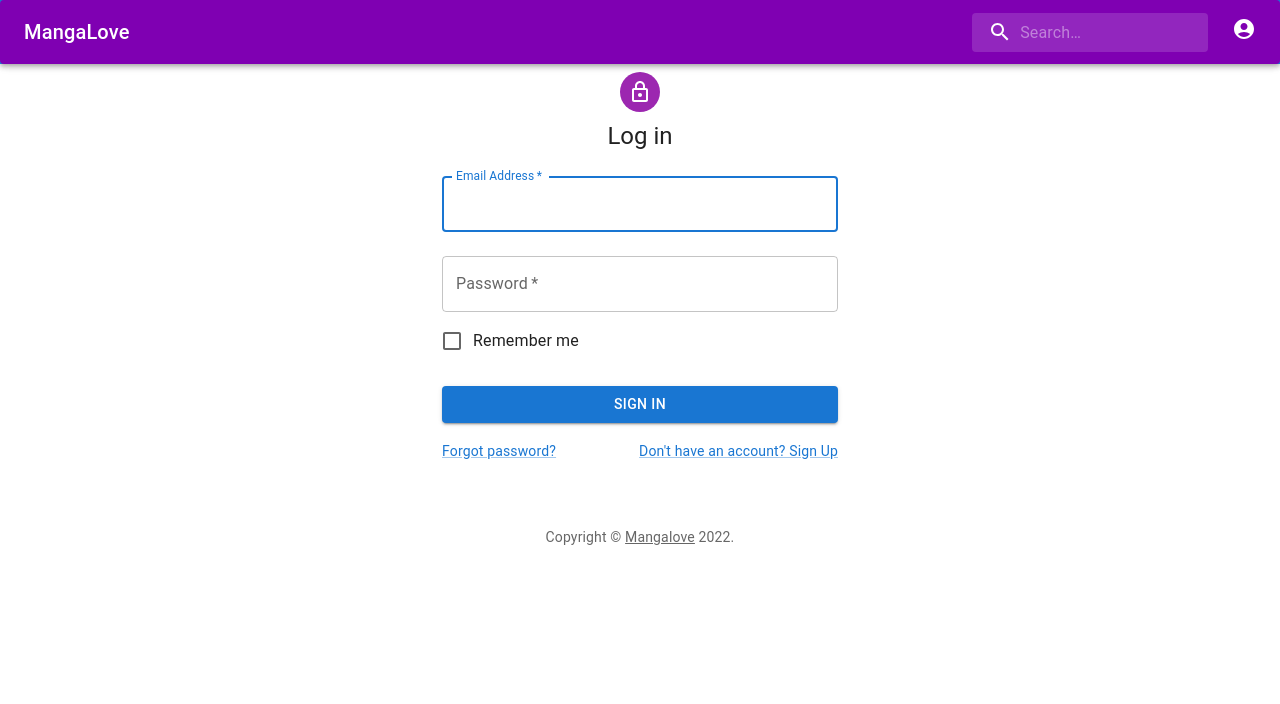
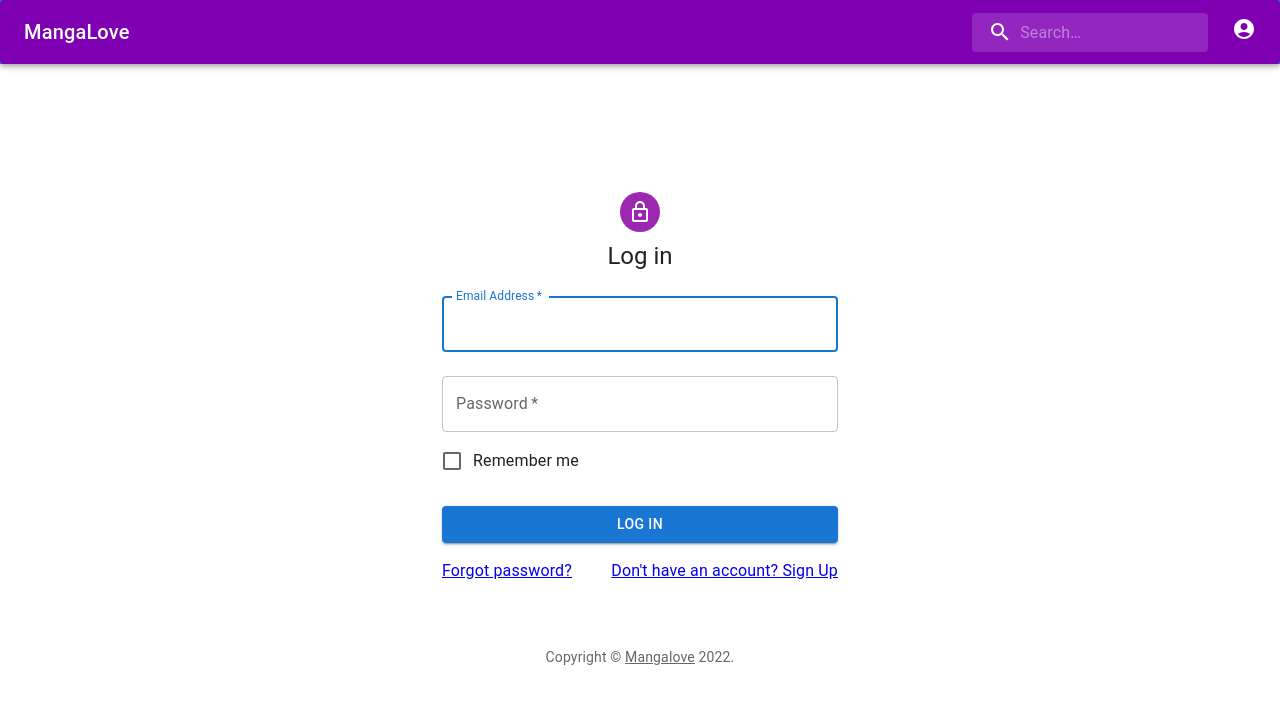
Before and after one commit to lorenapinkala/MangaloveFront, a React (Create React App) app: page /login in a window 1280 px wide. Shown: the top 704 px of the page. Built offline with nearby package versions, Linux system fonts and the light colour scheme.

Commit message:
linkeo de login

```diff
--- a/src/components/Login.js
+++ b/src/components/Login.js
@@ -5,7 +5,6 @@ import CssBaseline from '@mui/material/CssBaseline';
 import TextField from '@mui/material/TextField';
 import FormControlLabel from '@mui/material/FormControlLabel';
 import Checkbox from '@mui/material/Checkbox';
-import Link from '@mui/material/Link';
 import Grid from '@mui/material/Grid';
 import Box from '@mui/material/Box';
 import LockOutlinedIcon from '@mui/icons-material/LockOutlined';
@@ -13,6 +12,7 @@ import Typography from '@mui/material/Typography';
 import Container from '@mui/material/Container';
 import { createTheme, ThemeProvider } from '@mui/material/styles';
 import Copyright from '../commons/Copyright';
+import { Link } from "react-router-dom";
 
 const Login = () => {
 
@@ -20,7 +20,7 @@ const Login = () => {
 
   return (
     <ThemeProvider theme={theme}>
-      <Container component="main" maxWidth="xs">
+      <Container component="main" maxWidth="xs" sx={{ pt: 15 }}>
         <CssBaseline />
         <Box
           sx={{
@@ -67,16 +67,16 @@ const Login = () => {
               variant="contained"
               sx={{ mt: 3, mb: 2 }}
             >
-              Sign In
+              Log In
             </Button>
             <Grid container>
               <Grid item xs>
-                <Link href="#" variant="body2">
+                <Link to="forgotpassword">
                   Forgot password?
                 </Link>
               </Grid>
               <Grid item>
-                <Link href="#" variant="body2">
+              <Link to="/signup" >
                   {"Don't have an account? Sign Up"}
                 </Link>
               </Grid>
```
